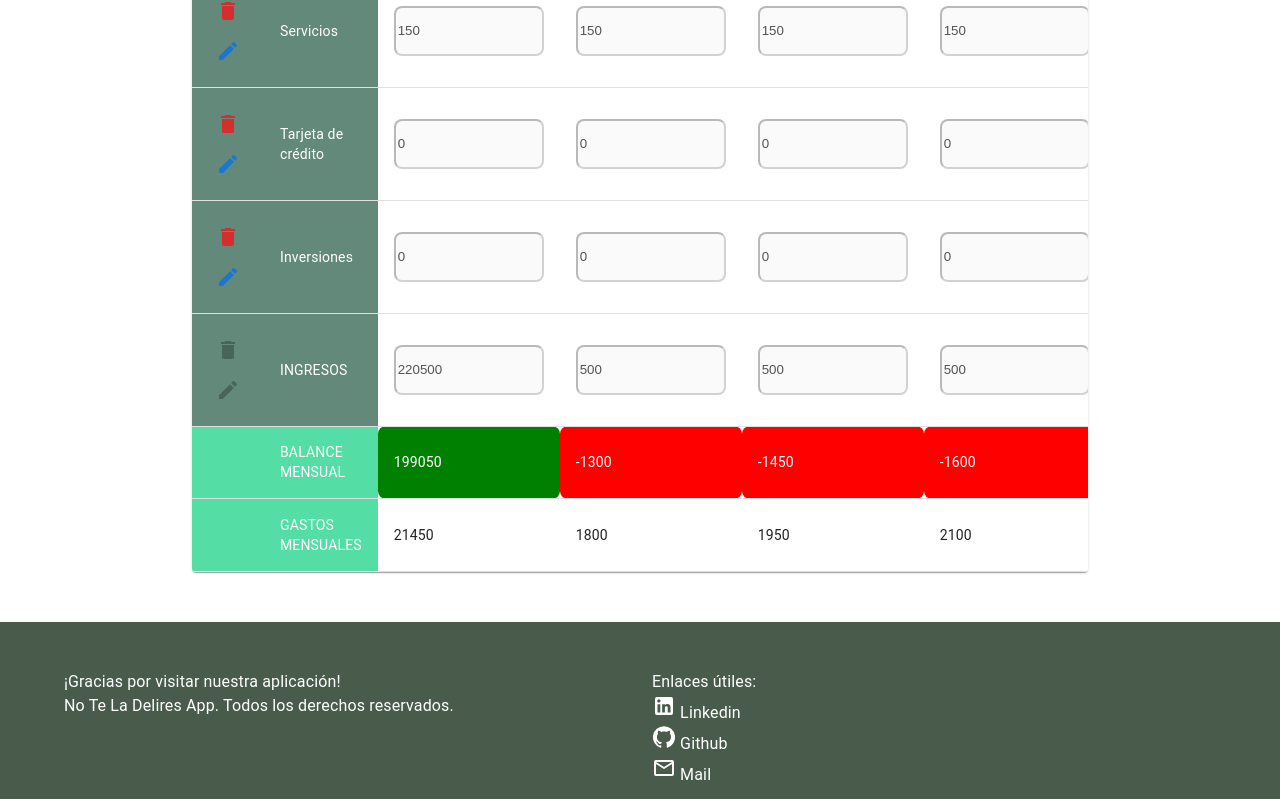
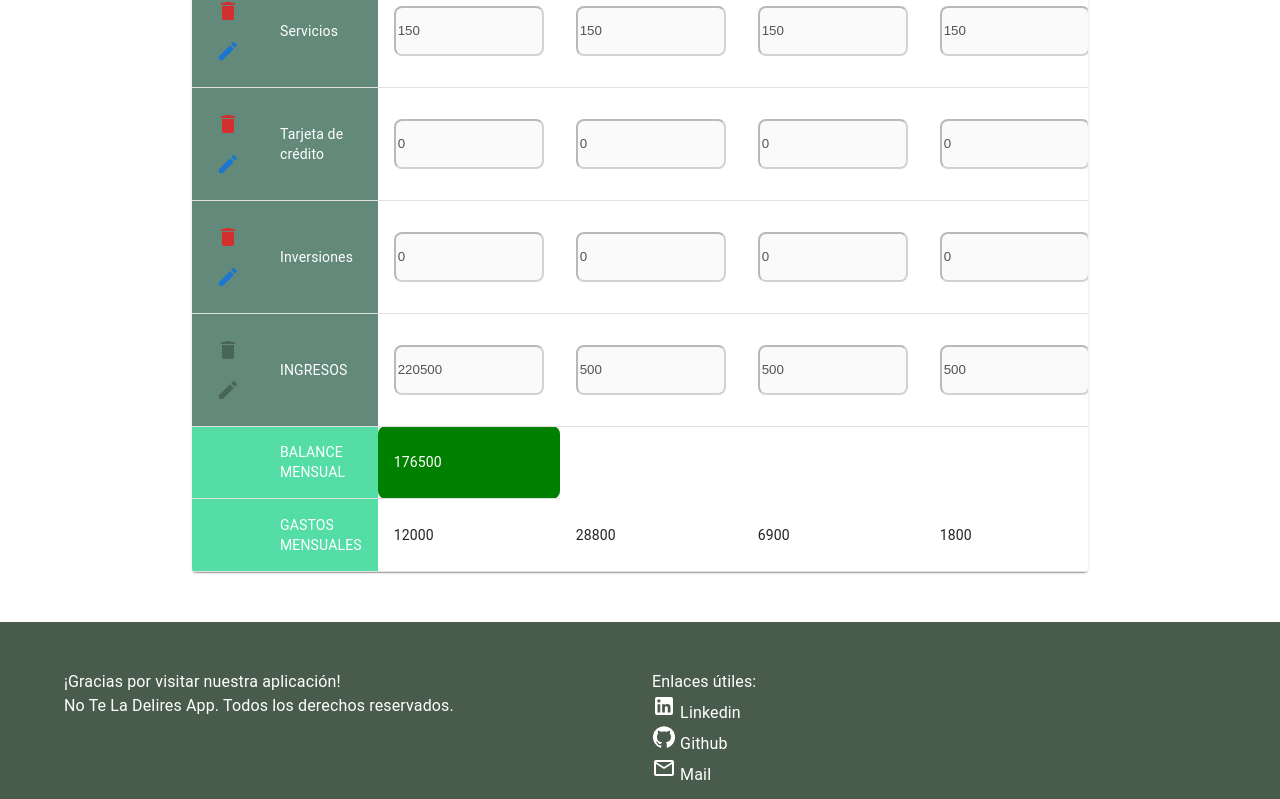
Before and after one commit to Ren991/NoTeLaDeliresApp, a React (Vite) app in the folder frontend/: page /home in a window 1280 px wide. Shown: the part 603-1402 px from the top of the page. Built offline with nearby package versions, Linux system fonts and the light colour scheme.

Commit message:
Fix error de agregar categoría y modificar valor

```diff
--- a/frontend/src/components/TablaBalance/TablaBalance.jsx
+++ b/frontend/src/components/TablaBalance/TablaBalance.jsx
@@ -38,32 +38,31 @@ const TablaBalance = () => {
   }, []);
 
   useEffect(() => {
-    if (data.length > 0 && ingresos.length > 0) {
-      const balance = [];
-      const gastosMensuales = [];
-      for (const ingreso of ingresos) {
-        let totalGastos = 0;
-        for (const item of data) {
-          if (
-            item.category !== "INGRESOS" &&
-            item.category !== "BALANCE MENSUAL"
-          ) {
-            const expense = item.expenses.find(
-              (expense) => expense.month === ingreso.month
-            );
-            totalGastos += expense ? expense.amount : 0;
-          }
-        }
-        balance.push({
-          month: ingreso.month,
-          amount: ingreso.amount - totalGastos,
-        });
-        gastosMensuales.push(totalGastos)
+    // Calculate balance and expenses without using for loops
+    const calculateBalanceAndExpenses = () => {
+      if (data.length > 0 && ingresos.length > 0) {
+        const totalIngresos = ingresos.reduce((sum, ingreso) => sum + ingreso.amount, 0);
+        const gastosPorCategoria = data.filter(item => item.category !== "INGRESOS" && item.category !== "BALANCE MENSUAL")
+          .map(item => ({
+            category: item.category,
+            total: item.expenses.reduce((sum, expense) => sum + expense.amount, 0)
+          }));
+        const totalGastos = gastosPorCategoria.reduce((sum, gasto) => sum + gasto.total, 0);
+        const balance = totalIngresos - totalGastos;
+        const gastosMensuales = gastosPorCategoria.map(gasto => gasto.total);
+        setBalanceMensual([{ month: "TOTAL", amount: balance }]);
+        setGastosMensuales(gastosMensuales);
+        console.log(balance); // Optional for debugging
       }
-      setBalanceMensual(balance);
-      setGastosMensuales(gastosMensuales);
-      console.log(balance);
-    }
+    };
+
+    // Call the calculation function on initial render and dependency changes
+    calculateBalanceAndExpenses();
+
+    // Clean up any potential side effects (optional)
+    return () => {
+      // Add cleanup logic here if necessary (e.g., removing event listeners)
+    };
   }, [data, ingresos]);
 
 
@@ -103,11 +102,12 @@ const TablaBalance = () => {
   const handleExpenseChange = (categoryIndex, monthIndex, newValue) => {
     const newData = [...data];
     const parsedValue = parseFloat(newValue);
-    newData[categoryIndex].expenses[monthIndex].amount = isNaN(parsedValue) ? 0 : parsedValue;
+    if (newData[categoryIndex].category !== "INGRESOS" && newData[categoryIndex].category !== "BALANCE MENSUAL") {
+      newData[categoryIndex].expenses[monthIndex].amount = isNaN(parsedValue) ? 0 : parsedValue;
+    }
     setData(newData);
-
-    recalculateMonthlyBalance(newData); // Recalculamos balance y gastos mensuales
-};
+    recalculateMonthlyBalance(newData);
+  };
 
 const recalculateMonthlyBalance = (newData) => {
     const newBalance = [];
@@ -134,14 +134,13 @@ const recalculateMonthlyBalance = (newData) => {
     const newData = [...data];
     const newCategory = prompt("Ingrese el nombre de la nueva categoría");
     if (newCategory !== null) {
-      const newCategoryExpenses = months.map(month => ({ month, amount: 0 }));
-      // Encuentra el índice de la categoría INGRESOS
-      const ingresosIndex = newData.findIndex(item => item.category === "INGRESOS");
-      // Inserta la nueva categoría justo antes de INGRESOS
-      newData.splice(ingresosIndex, 0, { category: newCategory, expenses: newCategoryExpenses });
+      const newCategoryExpenses = months.map(month => ({ month, "amount": 0 }));
+      newData.splice(newData.length - 2, 0, { category: newCategory, expenses: newCategoryExpenses });
       setData(newData);
     }
+    console.log()
   };
+
 
 
 
@@ -207,10 +206,11 @@ const recalculateMonthlyBalance = (newData) => {
                     {item.expenses.map((expense, expenseIndex) => (
                       <TableCell key={expenseIndex}>
                            <input
-                              type="number"
+                              /* type="number" */
                               disabled={editingMonth !== expenseIndex}
                               value={expense.amount}
                               onChange={(e) => handleExpenseChange(index, expenseIndex, e.target.value)}
+
                               style={{width:"150px", height:"50px" , borderRadius:"0.5rem"}}
                             />
                       </TableCell>
```
